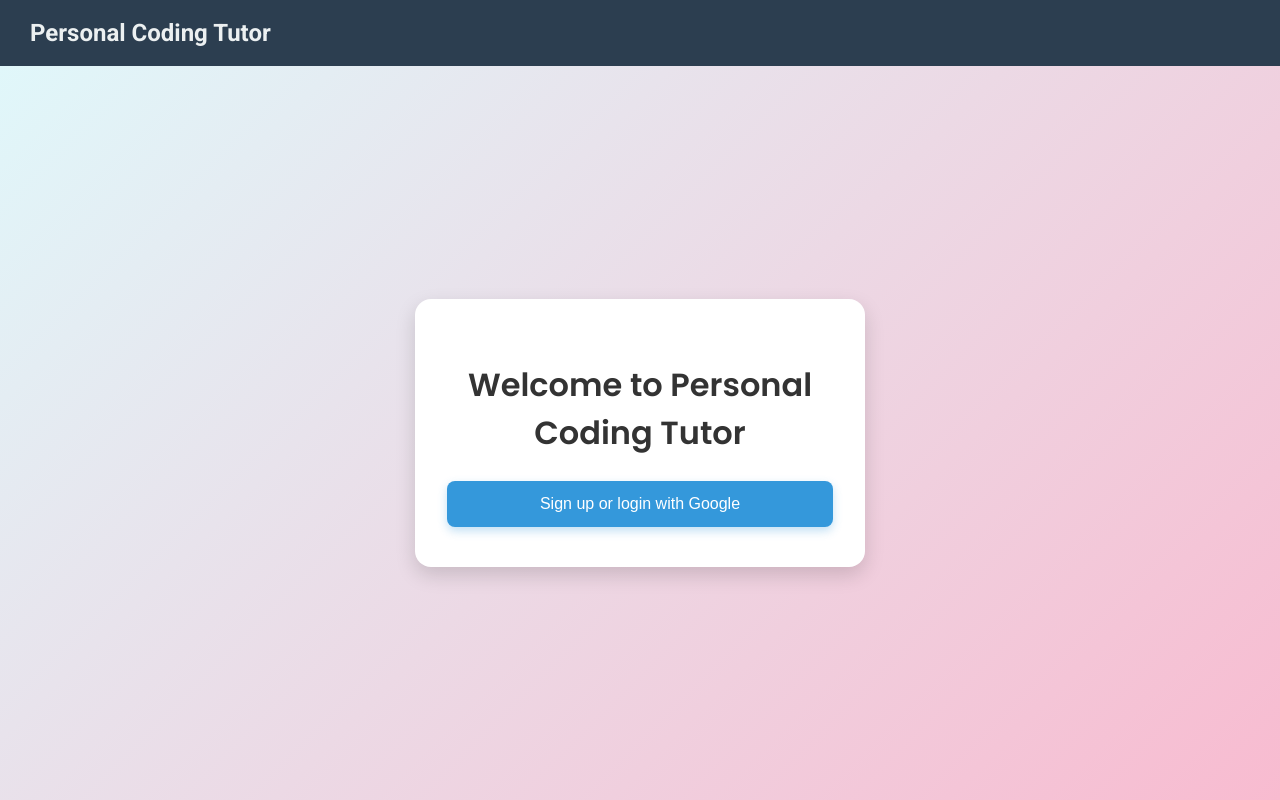
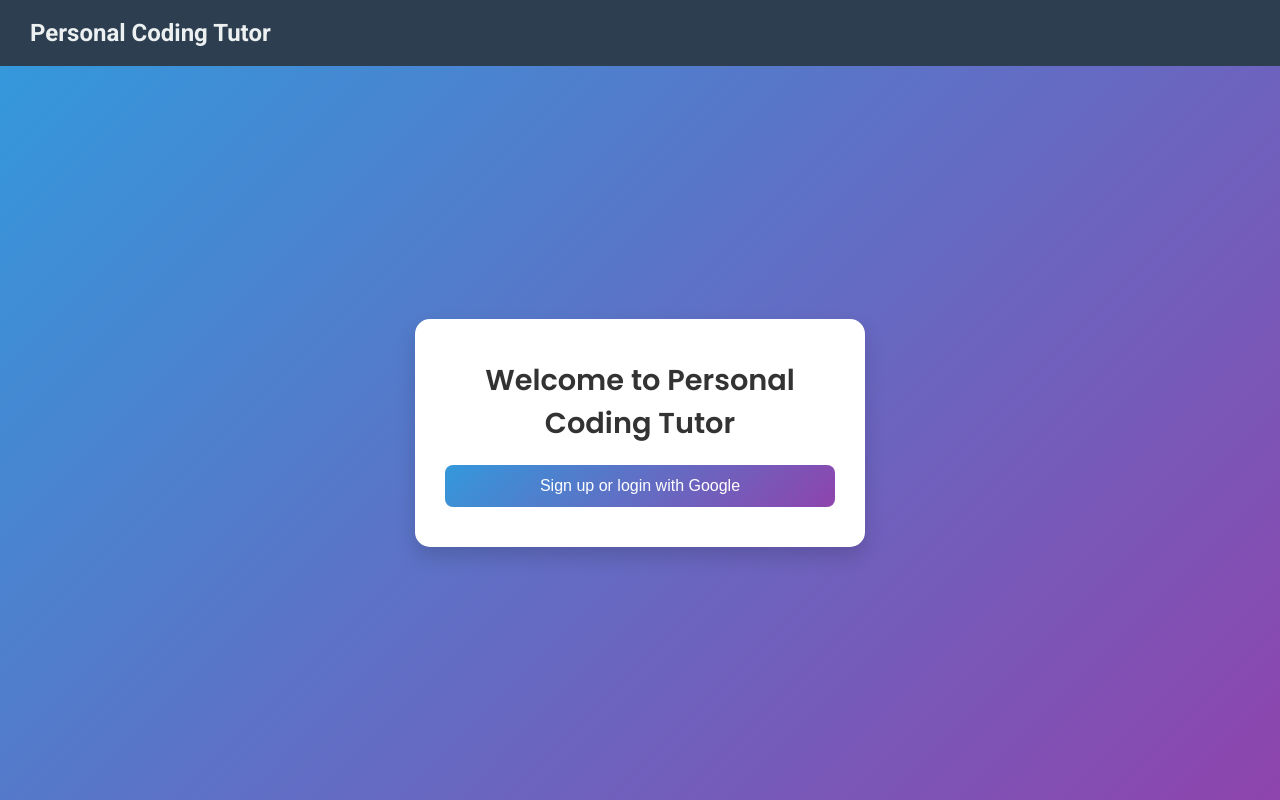
Before and after one commit to freakythunder/Tutor-frontend, a React (Create React App) app: page / in a window 1280 px wide. Built offline with nearby package versions, Linux system fonts and the light colour scheme; no server answers.

Commit message:
auth flow added

```diff
--- a/src/Styles/HomePage.module.css
+++ b/src/Styles/HomePage.module.css
@@ -2,14 +2,21 @@
 
 @import url('https://fonts.googleapis.com/css2?family=Poppins:wght@400;500;600;700&display=swap');
 
+
+
+/* src/Styles/HomePage.module.css */
+
 * {
   box-sizing: border-box;
+  margin: 0;
+  padding: 0;
 }
 
-body, html {
-  margin: 0;
-  padding: 0;
+html, body {
   font-family: 'Poppins', sans-serif;
+  color: #2c3e50;
+  background-color: #f3f6fa;
+  height: 100%;
 }
 
 .homePage {
@@ -17,101 +24,79 @@ body, html {
   justify-content: center;
   align-items: center;
   height: 100vh;
-  background: linear-gradient(135deg, #e0f7fa, #f8bbd0);
+  background: linear-gradient(135deg, #3498db 0%, #8e44ad 100%);
   padding: 20px;
 }
 
 .container {
-  background: #ffffff;
-  border-radius: 16px;
-  box-shadow: 0 8px 20px rgba(0, 0, 0, 0.15);
-  padding: 40px 32px;
+  background-color: #ffffff;
+  border-radius: 15px;
+  box-shadow: 0 10px 20px rgba(0, 0, 0, 0.15);
+  padding: 40px 30px;
   max-width: 450px;
   width: 100%;
   text-align: center;
-  transition: transform 0.3s ease, box-shadow 0.3s ease;
+  animation: fadeIn 0.6s ease-in-out;
 }
 
-.container:hover {
-  transform: translateY(-4px);
-  box-shadow: 0 12px 24px rgba(0, 0, 0, 0.2);
+@keyframes fadeIn {
+  from { opacity: 0; transform: translateY(20px); }
+  to { opacity: 1; transform: translateY(0); }
 }
 
 h1 {
-  font-size: 2rem;
-  font-weight: 600;
+  font-size: 1.8rem;
   color: #333;
-  margin-bottom: 24px;
+  margin-bottom: 1.2rem;
 }
 
 .authForm {
   display: flex;
   flex-direction: column;
-  align-items: center;
-  gap: 20px;
+  gap: 18px;
 }
 
 button {
-  width: 100%;
-  padding: 14px;
-  font-size: 16px;
+  background: linear-gradient(135deg, #3498db, #8e44ad);
+  color: #ffffff;
+  font-size: 1rem;
+  font-weight: 500;
+  padding: 12px;
+  border: none;
   border-radius: 8px;
-  border: none;
-  font-weight: 500;
   cursor: pointer;
-  transition: all 0.3s ease;
+  transition: transform 0.2s ease, box-shadow 0.2s ease;
 }
 
-button[type="button"] {
-  background-color: #3498db;
-  color: #ffffff;
-  box-shadow: 0 4px 10px rgba(52, 152, 219, 0.3);
+button:hover {
+  transform: translateY(-2px);
+  box-shadow: 0 5px 15px rgba(0, 0, 0, 0.1);
 }
 
-button[type="button"]:hover {
-  background-color: #2980b9;
-  box-shadow: 0 6px 12px rgba(41, 128, 185, 0.3);
+.error {
+  color: #e74c3c;
+  background-color: #fdecea;
+  padding: 10px;
+  border-radius: 5px;
+  font-size: 0.9rem;
+  margin-bottom: 15px;
+  border: 1px solid #e74c3c;
+  animation: shake 0.4s ease-in-out;
+}
+
+@keyframes shake {
+  0%, 100% { transform: translateX(0); }
+  25% { transform: translateX(-4px); }
+  75% { transform: translateX(4px); }
 }
 
 .loadingScreen {
   font-size: 1.1rem;
-  color: #555;
-  font-weight: 500;
+  color: #8e44ad;
+  animation: pulse 1.5s infinite ease-in-out;
 }
 
-.error {
-  color: #e74c3c;
-  font-size: 0.9rem;
-  margin-top: 12px;
+@keyframes pulse {
+  0%, 100% { opacity: 1; }
+  50% { opacity: 0.6; }
 }
-
-input[type="text"],
-input[type="password"] {
-  width: 100%;
-  padding: 12px;
-  border: 1px solid #ccc;
-  border-radius: 8px;
-  font-size: 16px;
-  transition: all 0.3s ease;
-}
-
-input[type="text"]:focus,
-input[type="password"]:focus {
-  border-color: #3498db;
-  box-shadow: 0 0 6px rgba(52, 152, 219, 0.3);
-  outline: none;
-}
-
-.switchButton {
-  background: none;
-  border: none;
-  color: #3498db;
-  font-size: 0.9rem;
-  text-decoration: underline;
-  cursor: pointer;
-  transition: color 0.3s ease;
-}
-
-.switchButton:hover {
-  color: #2980b9;
-}
--- a/src/index.js
+++ b/src/index.js
@@ -12,7 +12,7 @@ root.render(
   domain="dev-77xfvtq4jkx78p2i.us.auth0.com"
   clientId="H4YHXQ9vK1TlBBuUAsQbC5Fno7ZE96F1"
   authorizationParams={{
-    redirect_uri: "http://localhost:3000/"
+    redirect_uri: "https://platoeducation.onrender.com"
   }}
 >
   <App />
```
